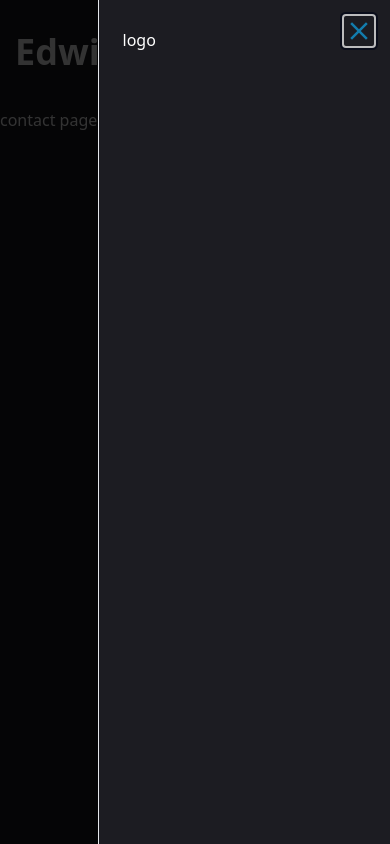
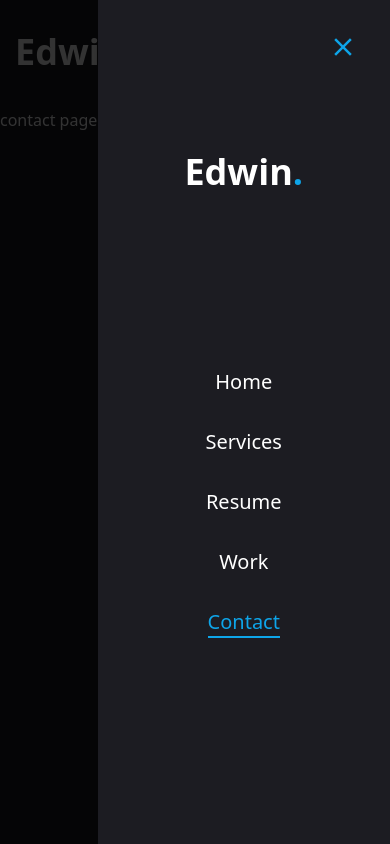
Before and after one commit to EdRivera016/ER-DEV-PORTFOLIO, a Next.js app in the folder react-portfolio/: page /contact in a window 390 px wide. Both pictures are taken after a click on the button 359 px from the left and 52 px from the top of the page. Built offline with nearby package versions, Linux system fonts and the light colour scheme.

Commit message:
addidng nav bar link.path to the menu

```diff
--- a/react-portfolio/components/MobileNav.jsx
+++ b/react-portfolio/components/MobileNav.jsx
@@ -36,8 +36,32 @@
         <CiMenuFries className="text-[32px] text-accent" />
       </SheetTrigger>
       <SheetContent className="flex flex-col">
-        <div>logo</div>
-        </SheetContent>
+        {/*Logo */}
+        <div className="mt-32 mb-40 text-center text-2xl">
+          <Link href="/">
+            <h1 className="text-4xl font-semibold">
+              Edwin<span className="text-accent">.</span>
+            </h1>
+          </Link>
+        </div>
+        {/*Nav */}
+        <nav className="flex flex-col justify-center items-center gap-8">
+          {links.map((link, index) => {
+            return (
+              <Link
+                href={link.path}
+                key={index}
+                className={`${
+                    link.path === pathname &&
+                    "text-accent border-b-2 border-accent"
+                } text-xl capitalize hover:text-accent transition-all`}
+              >
+                {link.name}
+              </Link>
+            );
+          })}
+        </nav>
+      </SheetContent>
     </Sheet>
   );
 };
--- a/react-portfolio/components/ui/sheet.jsx
+++ b/react-portfolio/components/ui/sheet.jsx
@@ -35,7 +35,7 @@
           "inset-x-0 bottom-0 border-t data-[state=closed]:slide-out-to-bottom data-[state=open]:slide-in-from-bottom",
         left: "inset-y-0 left-0 h-full w-3/4 border-r data-[state=closed]:slide-out-to-left data-[state=open]:slide-in-from-left sm:max-w-sm",
         right:
-          "inset-y-0 right-0 h-full w-3/4  border-l data-[state=closed]:slide-out-to-right data-[state=open]:slide-in-from-right sm:max-w-sm",
+          "inset-y-0 right-0 h-full w-3/4 data-[state=closed]:slide-out-to-right data-[state=open]:slide-in-from-right sm:max-w-sm",
       },
     },
     defaultVariants: {
@@ -50,7 +50,7 @@
     <SheetPrimitive.Content ref={ref} className={cn(sheetVariants({ side }), className)} {...props}>
       {children}
       <SheetPrimitive.Close
-        className="absolute right-4 top-4 rounded-sm opacity-70 ring-offset-white transition-opacity hover:opacity-100 focus:outline-none focus:ring-2 focus:ring-slate-950 focus:ring-offset-2 disabled:pointer-events-none data-[state=open]:bg-slate-100 dark:ring-offset-slate-950 dark:focus:ring-slate-300 dark:data-[state=open]:bg-slate-800">
+        className="absolute right-8 top-8 transition-opacity outline-none">
         <IoMdClose className="text-3xl text-accent" />
         <span className="sr-only">Close</span>
       </SheetPrimitive.Close>
```
